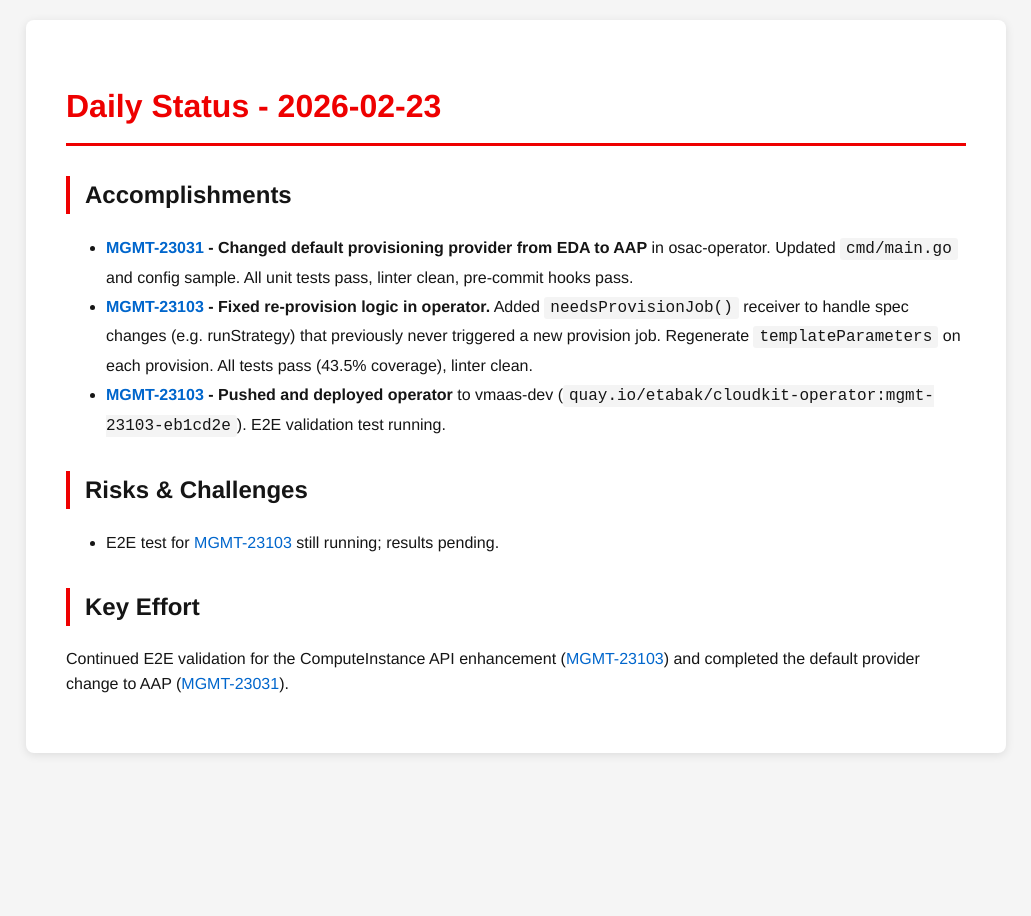
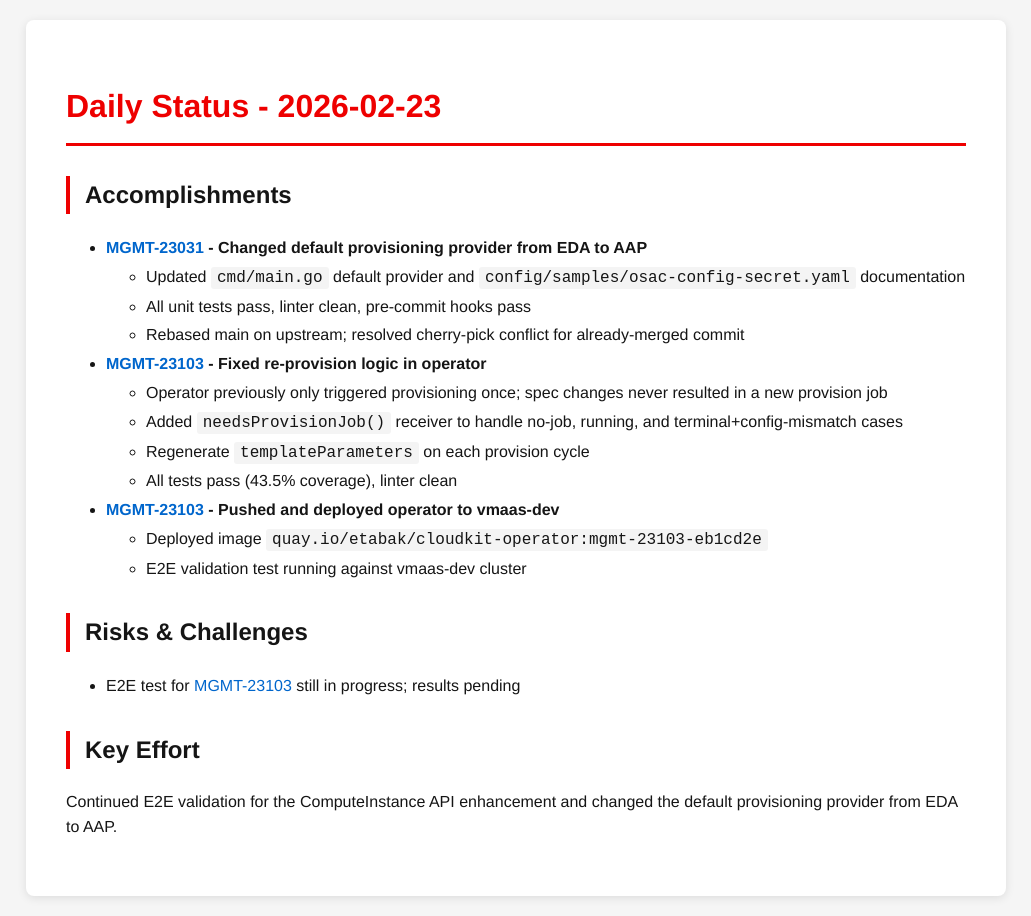
Before and after one commit to tzvatot/daily-status, a Jekyll site: the page built from 2026-02-23.md, in a window 1280 px wide. Shown: the whole page, without its empty margins (124-1155 px from the left). Built offline with Jekyll 4.4.1, drawn with Linux system fonts in a browser that asks for light colours.

Commit message:
Daily status update - 2026-02-23

```diff
--- a/2026-02-23.md
+++ b/2026-02-23.md
@@ -7,12 +7,21 @@ date: 2026-02-23
 # Daily Status - 2026-02-23
 
 ## Accomplishments
-- **[MGMT-23031](https://issues.redhat.com/browse/MGMT-23031) - Changed default provisioning provider from EDA to AAP** in osac-operator. Updated `cmd/main.go` and config sample. All unit tests pass, linter clean, pre-commit hooks pass.
-- **[MGMT-23103](https://issues.redhat.com/browse/MGMT-23103) - Fixed re-provision logic in operator.** Added `needsProvisionJob()` receiver to handle spec changes (e.g. runStrategy) that previously never triggered a new provision job. Regenerate `templateParameters` on each provision. All tests pass (43.5% coverage), linter clean.
-- **[MGMT-23103](https://issues.redhat.com/browse/MGMT-23103) - Pushed and deployed operator** to vmaas-dev (`quay.io/etabak/cloudkit-operator:mgmt-23103-eb1cd2e`). E2E validation test running.
+- **[MGMT-23031](https://issues.redhat.com/browse/MGMT-23031) - Changed default provisioning provider from EDA to AAP**
+  - Updated `cmd/main.go` default provider and `config/samples/osac-config-secret.yaml` documentation
+  - All unit tests pass, linter clean, pre-commit hooks pass
+  - Rebased main on upstream; resolved cherry-pick conflict for already-merged commit
+- **[MGMT-23103](https://issues.redhat.com/browse/MGMT-23103) - Fixed re-provision logic in operator**
+  - Operator previously only triggered provisioning once; spec changes never resulted in a new provision job
+  - Added `needsProvisionJob()` receiver to handle no-job, running, and terminal+config-mismatch cases
+  - Regenerate `templateParameters` on each provision cycle
+  - All tests pass (43.5% coverage), linter clean
+- **[MGMT-23103](https://issues.redhat.com/browse/MGMT-23103) - Pushed and deployed operator to vmaas-dev**
+  - Deployed image `quay.io/etabak/cloudkit-operator:mgmt-23103-eb1cd2e`
+  - E2E validation test running against vmaas-dev cluster
 
 ## Risks & Challenges
-- E2E test for [MGMT-23103](https://issues.redhat.com/browse/MGMT-23103) still running; results pending.
+- E2E test for [MGMT-23103](https://issues.redhat.com/browse/MGMT-23103) still in progress; results pending
 
 ## Key Effort
-Continued E2E validation for the ComputeInstance API enhancement ([MGMT-23103](https://issues.redhat.com/browse/MGMT-23103)) and completed the default provider change to AAP ([MGMT-23031](https://issues.redhat.com/browse/MGMT-23031)).
+Continued E2E validation for the ComputeInstance API enhancement and changed the default provisioning provider from EDA to AAP.
```
